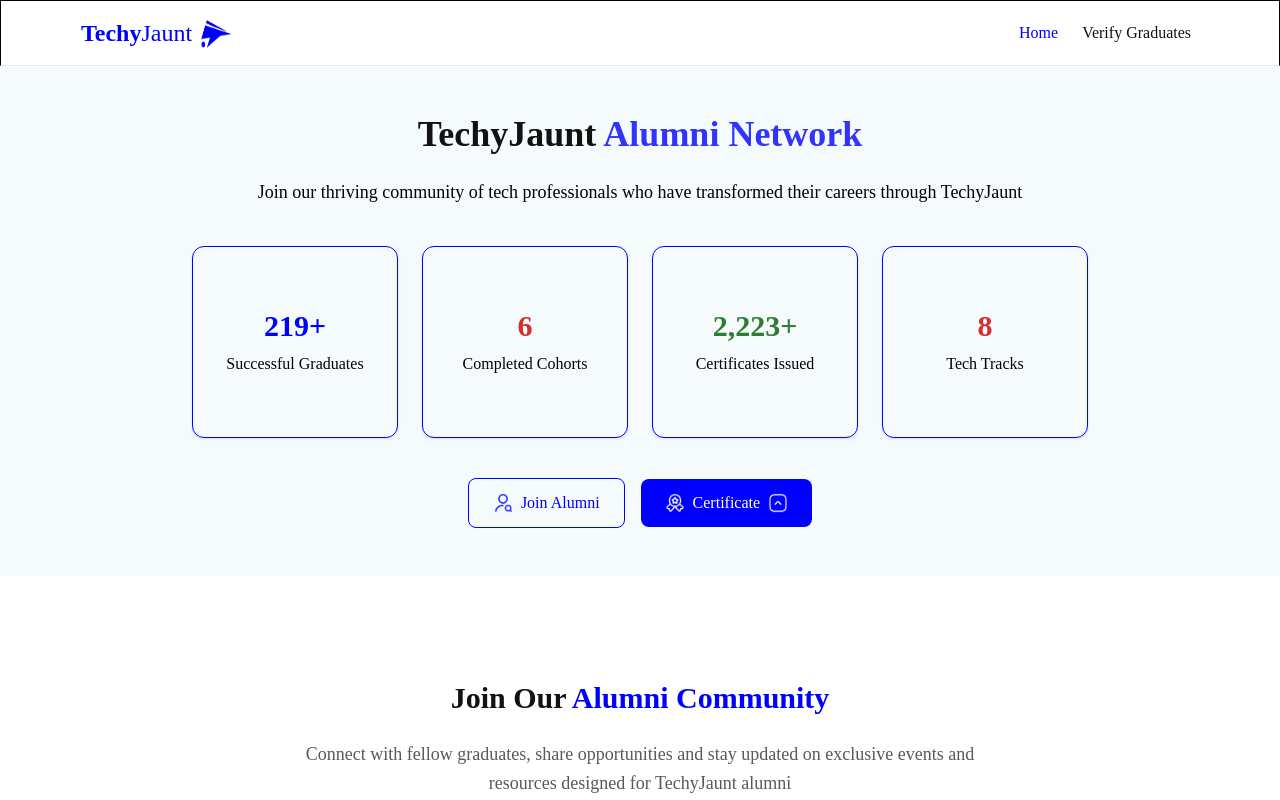
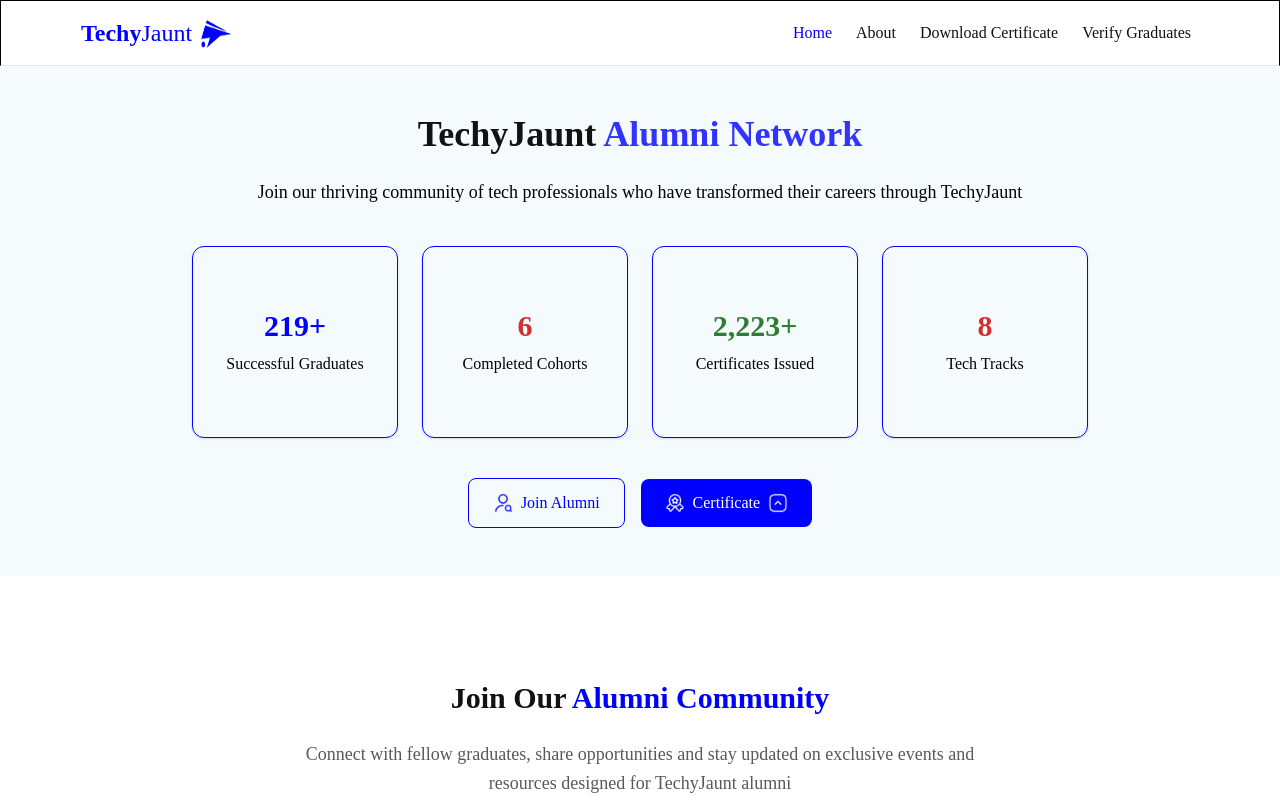
Before and after one commit to Techy-Jaunt/certificate-verification-system, a React (Vite) app in the folder frontend/: page / in a window 1280 px wide. Shown: the top 800 px of the page. Built offline with nearby package versions, Linux system fonts and the light colour scheme.

Commit message:
Add new feature

```diff
--- a/frontend/src/components/Navbar.jsx
+++ b/frontend/src/components/Navbar.jsx
@@ -31,6 +31,33 @@ const Navbar = () => {
             Home
           </NavLink>
         </li>
+
+        <li className="">
+          <NavLink
+            to={"/about"}
+            className={({ isActive }) =>
+              isActive
+                ? "text-(--color-primary-500) rounded-md hover:bg-(--color-primary-50) font-medium py-2 px-2"
+                : "text-(--color-darkened) rounded-md hover:bg-(--color-primary-50) font-medium py-2 px-2"
+            }
+          >
+            About
+          </NavLink>
+        </li>
+
+        <li className="">
+          <NavLink
+            to={"/download-certificate"}
+            className={({ isActive }) =>
+              isActive
+                ? "text-(--color-primary-500) rounded-md hover:bg-(--color-primary-50) font-medium py-2 px-2"
+                : "text-(--color-darkened) rounded-md hover:bg-(--color-primary-50) font-medium py-2 px-2"
+            }
+          >
+           Download Certificate
+          </NavLink>
+        </li>
+
         <li className="">
           <NavLink
             to={"/recruiter-search"}
@@ -43,6 +70,7 @@ const Navbar = () => {
             Verify Graduates
           </NavLink>
         </li>
+
       </ul>
 
       <div
@@ -79,6 +107,35 @@ const Navbar = () => {
               Home
             </NavLink>
           </li>
+
+          <li className="">
+            <NavLink
+              onClick={() => setIsOpen(false)}
+              to={"/about"}
+              className={({ isActive }) =>
+                isActive
+                  ? "text-(--color-primary-500) rounded-md hover:bg-(--color-primary-50) font-medium py-2 px-2"
+                  : "text-(--color-darkened) rounded-md hover:bg-(--color-primary-50) font-medium py-2 px-2"
+              }
+            >
+              About
+            </NavLink>
+          </li>
+
+          <li className="">
+            <NavLink
+              onClick={() => setIsOpen(false)}
+              to={"/download-certificate"}
+              className={({ isActive }) =>
+                isActive
+                  ? "text-(--color-primary-500) rounded-md hover:bg-(--color-primary-50) font-medium py-2 px-2"
+                  : "text-(--color-darkened) rounded-md hover:bg-(--color-primary-50) font-medium py-2 px-2"
+              }
+            >
+              Download Certificate
+            </NavLink>
+          </li>
+
           <li className="">
             <NavLink
               onClick={() => setIsOpen(false)}
@@ -92,6 +149,7 @@ const Navbar = () => {
               Verify Graduates
             </NavLink>
           </li>
+
         </ul>
       </div>
     </nav>
```
